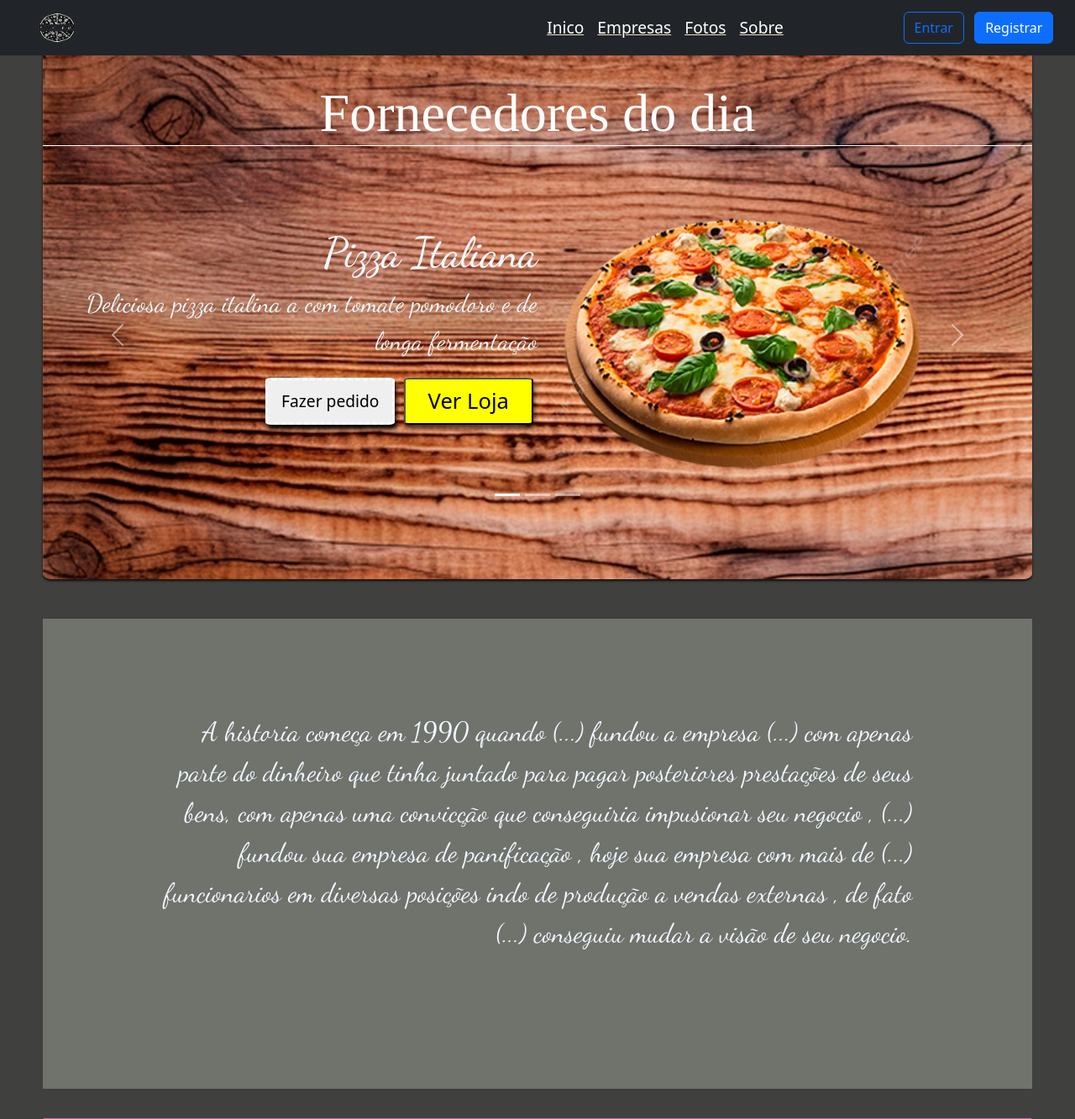
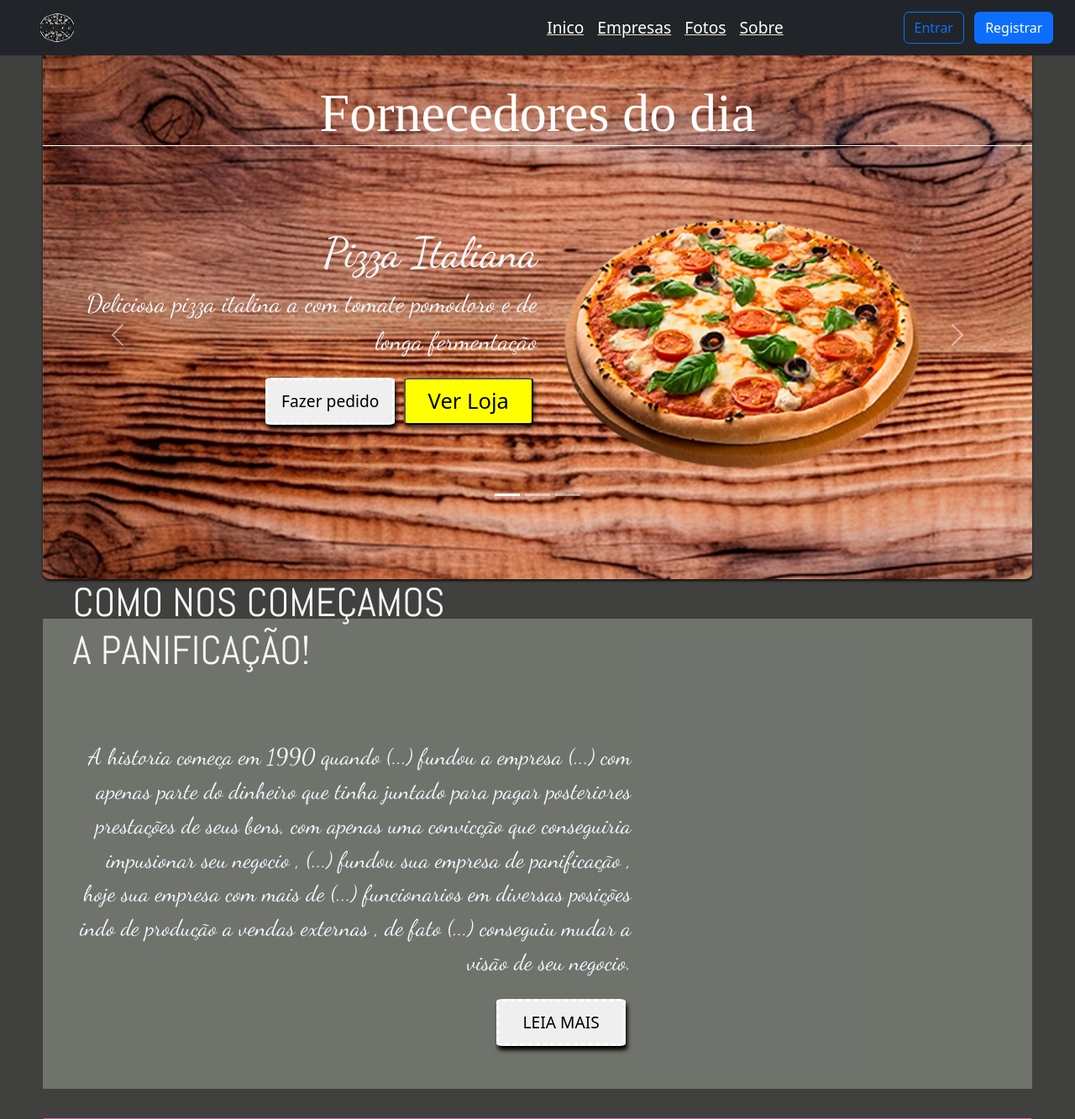
Before and after one commit to xKuth/Projeto_padaria-django, a Django app: page / in a window 1280 px wide. Shown: the top 1333 px of the page at 84% size. Run offline with Django 5.2, Linux system fonts and the light colour scheme; some libraries are stand-ins or nearby versions.

Commit message:
add title on section extra infor and ajust paragrapy in section

```diff
--- a/parceiros/static/css/desktop.css
+++ b/parceiros/static/css/desktop.css
@@ -188,9 +188,18 @@ h2.title_produts{
     margin-top: 4%;
     background-color: rgba(205, 211, 197, 0.336);
 }
+.section_infor_extra > h2{
+    position: relative;
+    color: whitesmoke;
+    font-family: 'Abel';
+    bottom: 6vh;
+    font-size: 3em;
+    padding-left: 3%;
+}
 .text_in{
-    font-size: 2em;
-    padding: 10%;
+    font-size: 1.7em;
+    padding-top: 2%;
+    margin-right: 40%;
 }
 /* Mid section annoucement */
 
--- a/parceiros/templates/html/pagina01.html
+++ b/parceiros/templates/html/pagina01.html
@@ -96,10 +96,13 @@
 
         </section><!-- End section for annouciment carrocel -->
         <section class="section_infor_extra">
+            <h2>COMO NOS COMEÇAMOS <br> A PANIFICAÇÃO!</h2>
             <div class="container">
                 <div class="text_in">
                     <p>A historia começa em 1990 quando (...) fundou a empresa (...) com apenas parte do dinheiro que tinha juntado para pagar posteriores prestações de seus bens, com apenas uma convicção que conseguiria impusionar seu negocio , (...) fundou sua empresa de panificação , hoje sua empresa com mais de (...) funcionarios em diversas posições indo de produção a vendas externas , de fato (...) conseguiu mudar a visão de seu negocio.</p>
+                    <button class="button_annoucement-nonebg">LEIA MAIS</button>
                 </div>
+
             </div>
         </section>
         <section class="section_outher_products"><!-- Section outher products -->
```
